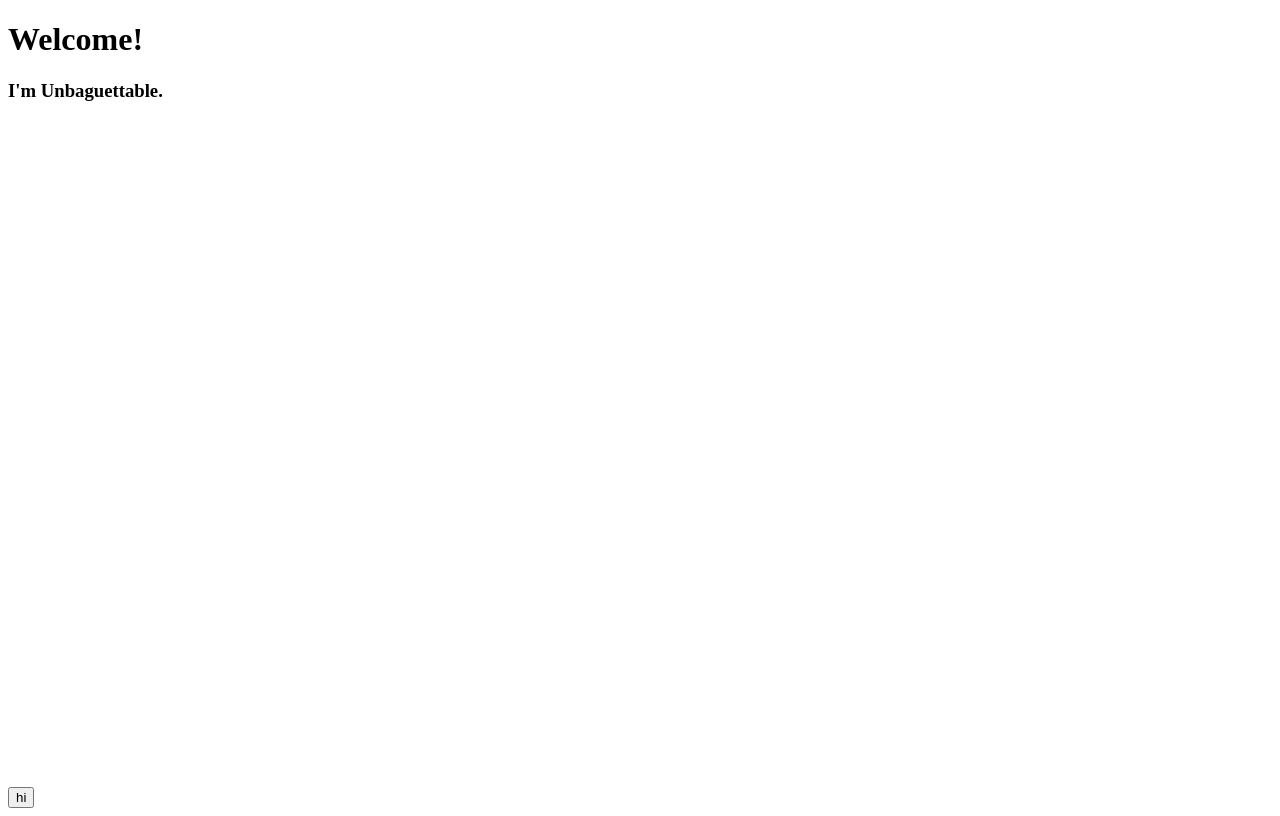
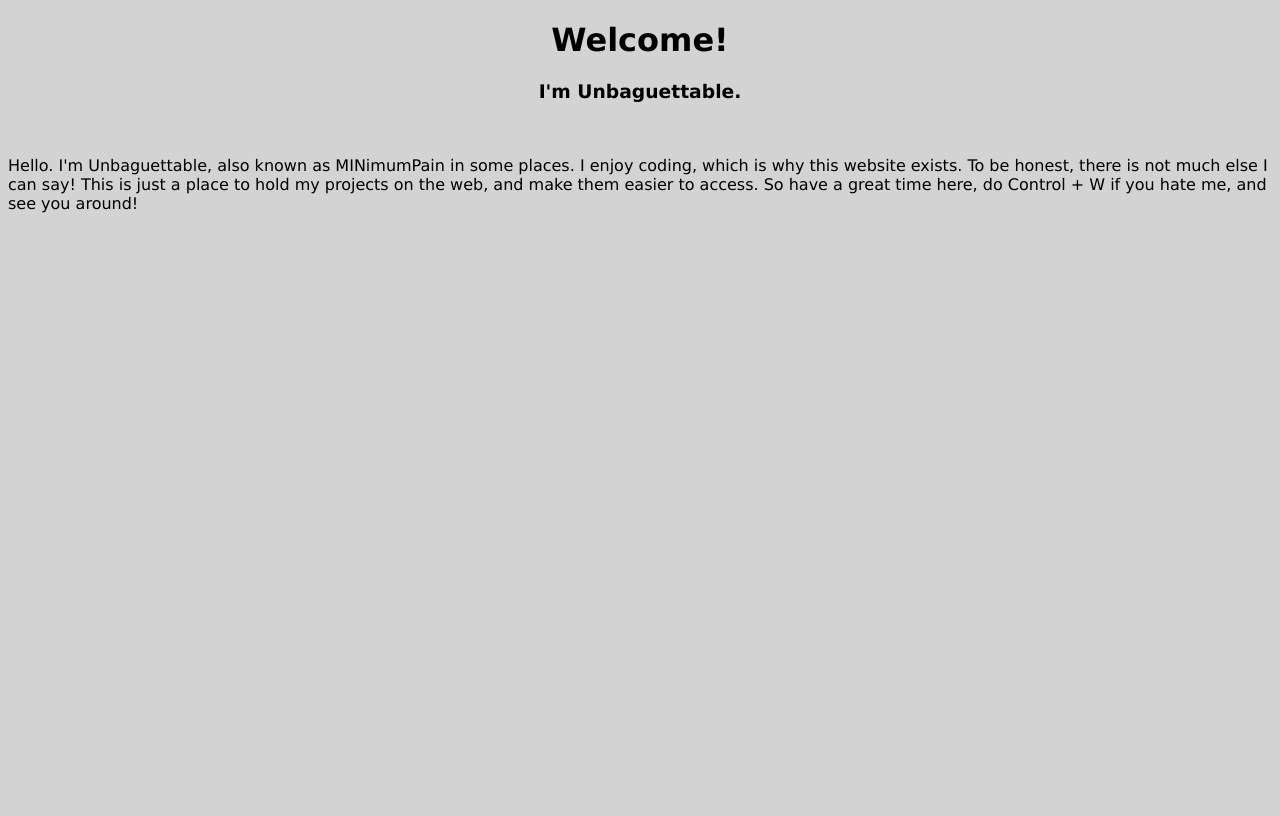
Before and after one commit to Unbaguettable/Unbaguettable.github.io, a plain HTML site: page index.html in a window 1280 px wide. Drawn offline with Linux system fonts and the light colour scheme.

Commit message:
Made the home screen. Has been finished.

```diff
--- a/index.html
+++ b/index.html
@@ -1,9 +1,15 @@
 <!DOCTYPE html>
 <html>
+<head>
+    <title>Unbaguettable.</title>
+    <link rel="stylesheet" type="text/css" href="style.css">
+</head>
 <body>
+<div class="title">
 <h1>Welcome!</h1>
-<h3 id="hi">I'm Unbaguettable.</h3>
-<br><br><br><br><br><br><br><br><br><br><br><br><br><br><br><br><br><br><br><br><br><br><br><br><br><br><br><br><br><br><br><br><br><br><br><br><br>
-<a href=hi><button>hi</button></a>
+<h3>I'm Unbaguettable.</h3>
+</div>
+<br>
+<p>Hello. I'm Unbaguettable, also known as MINimumPain in some places. I enjoy coding, which is why this website exists. To be honest, there is not much else I can say! This is just a place to hold my projects on the web, and make them easier to access. So have a great time here, do Control + W if you hate me, and see you around!</p>
 </body>
 </html>
--- /dev/null
+++ b/style.css
@@ -0,0 +1,8 @@
+html {
+    font-family: Verdana, Geneva, Tahoma, sans-serif;
+    background-color: lightgrey;
+}
+
+.title {
+    text-align: center;
+}
```
